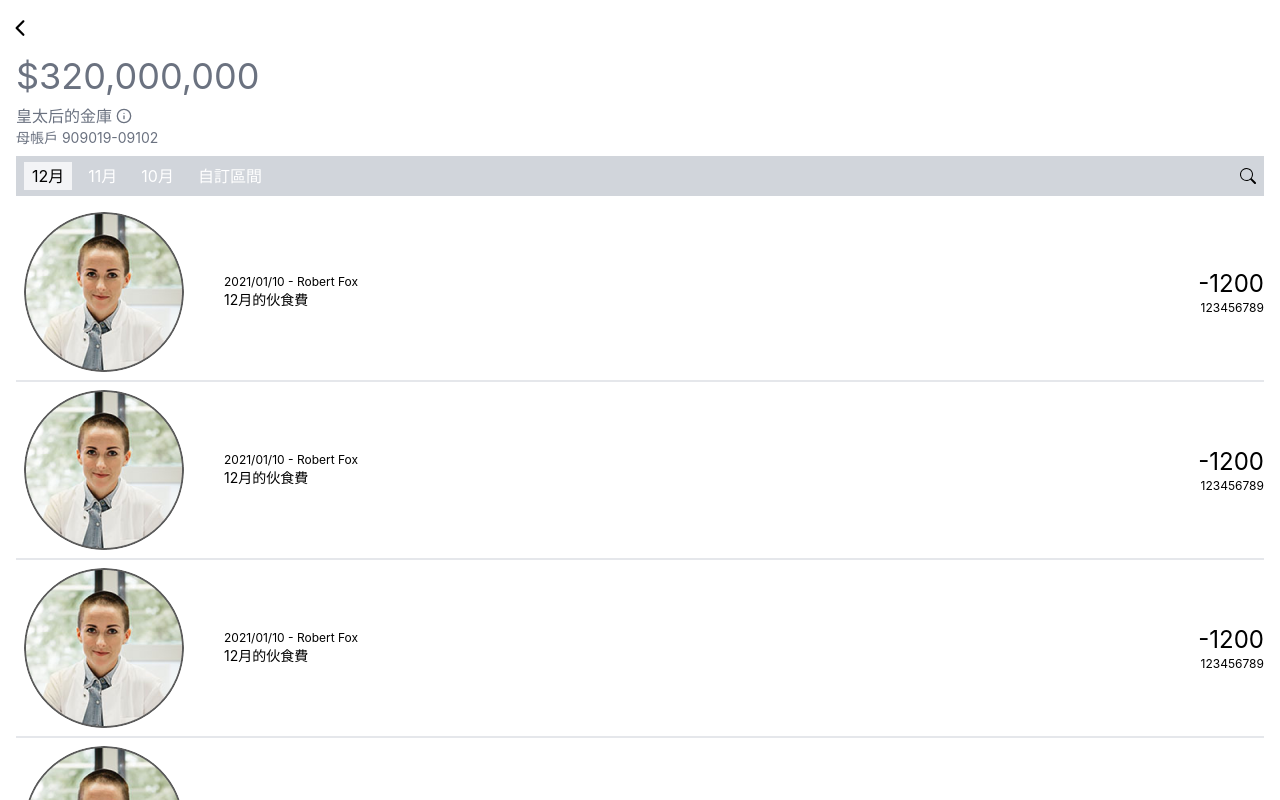
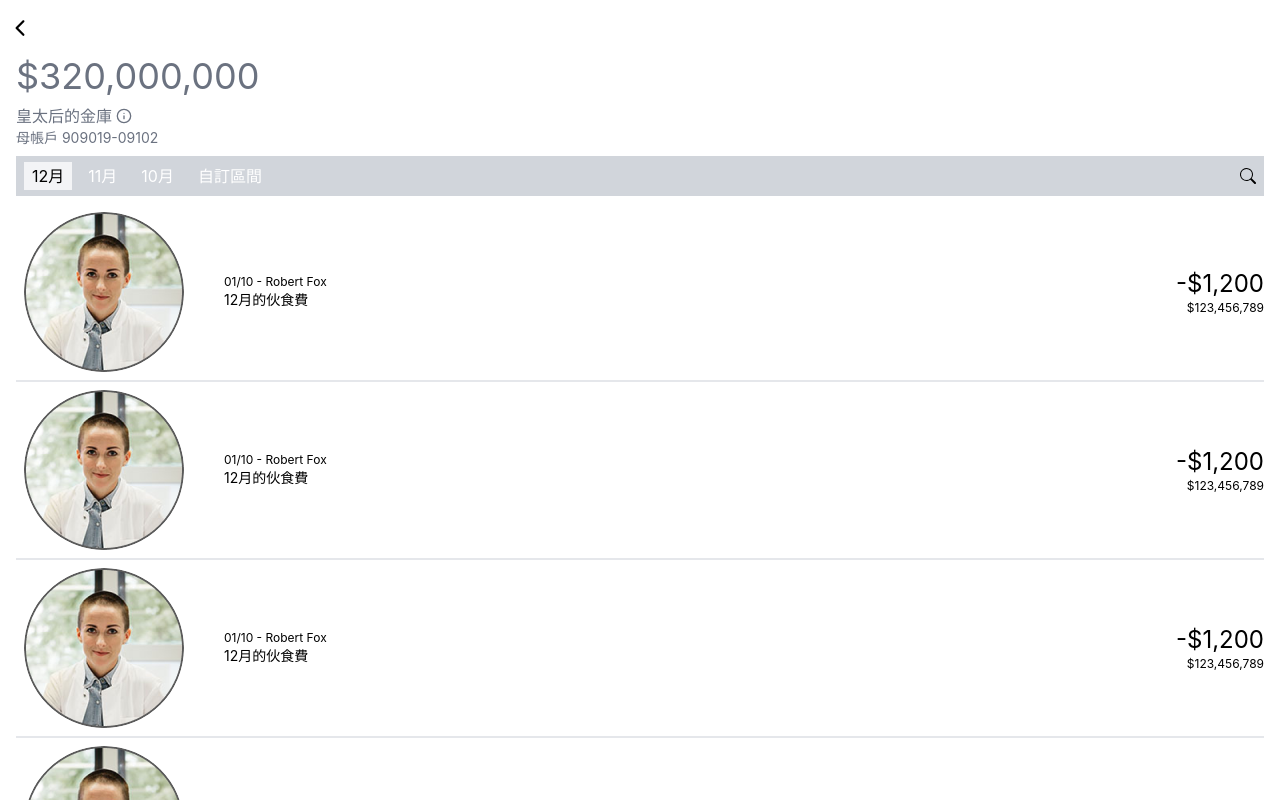
Before and after one commit to kayac-chang/React-Online-Banking, a React (Create React App) app: page /submain in a window 1280 px wide. Built offline with nearby package versions, Linux system fonts and the light colour scheme.

Commit message:
fix transaction mockdata

```diff
--- a/src/mocks/transactions.ts
+++ b/src/mocks/transactions.ts
@@ -9,118 +9,118 @@ const transactions: Transaction[] = [
     id: uuid(),
     name: "Robert Fox",
     img: Avatar_06,
-    date: dayjs().format("YYYY/MM/DD"),
+    date: dayjs().format("MM/DD"),
     description: "12月的伙食費",
-    amount: -1200,
-    balance: 123456789,
+    amount: "-$1,200",
+    balance: "$123,456,789",
   },
   {
     id: uuid(),
     name: "Robert Fox",
     img: Avatar_06,
-    date: dayjs().format("YYYY/MM/DD"),
+    date: dayjs().format("MM/DD"),
     description: "12月的伙食費",
-    amount: -1200,
-    balance: 123456789,
+    amount: "-$1,200",
+    balance: "$123,456,789",
   },
   {
     id: uuid(),
     name: "Robert Fox",
     img: Avatar_06,
-    date: dayjs().format("YYYY/MM/DD"),
+    date: dayjs().format("MM/DD"),
     description: "12月的伙食費",
-    amount: -1200,
-    balance: 123456789,
+    amount: "-$1,200",
+    balance: "$123,456,789",
   },
   {
     id: uuid(),
     name: "Robert Fox",
     img: Avatar_06,
-    date: dayjs().format("YYYY/MM/DD"),
+    date: dayjs().format("MM/DD"),
     description: "12月的伙食費",
-    amount: -1200,
-    balance: 123456789,
+    amount: "-$1,200",
+    balance: "$123,456,789",
   },
   {
     id: uuid(),
     name: "Robert Fox",
     img: Avatar_06,
-    date: dayjs().format("YYYY/MM/DD"),
+    date: dayjs().format("MM/DD"),
     description: "12月的伙食費",
-    amount: -1200,
-    balance: 123456789,
+    amount: "-$1,200",
+    balance: "$123,456,789",
   },
   {
     id: uuid(),
     name: "Robert Fox",
     img: Avatar_06,
-    date: dayjs().format("YYYY/MM/DD"),
+    date: dayjs().format("MM/DD"),
     description: "12月的伙食費",
-    amount: -1200,
-    balance: 123456789,
+    amount: "-$1,200",
+    balance: "$123,456,789",
   },
   {
     id: uuid(),
     name: "Robert Fox",
     img: Avatar_06,
-    date: dayjs().format("YYYY/MM/DD"),
+    date: dayjs().format("MM/DD"),
     description: "12月的伙食費",
-    amount: -1200,
-    balance: 123456789,
+    amount: "-$1,200",
+    balance: "$123,456,789",
   },
   {
     id: uuid(),
     name: "Robert Fox",
     img: Avatar_06,
-    date: dayjs().format("YYYY/MM/DD"),
+    date: dayjs().format("MM/DD"),
     description: "12月的伙食費",
-    amount: -1200,
-    balance: 123456789,
+    amount: "-$1,200",
+    balance: "$123,456,789",
   },
   {
     id: uuid(),
     name: "Robert Fox",
     img: Avatar_06,
-    date: dayjs().format("YYYY/MM/DD"),
+    date: dayjs().format("MM/DD"),
     description: "12月的伙食費",
-    amount: -1200,
-    balance: 123456789,
+    amount: "-$1,200",
+    balance: "$123,456,789",
   },
   {
     id: uuid(),
     name: "Robert Fox",
     img: Avatar_06,
-    date: dayjs().format("YYYY/MM/DD"),
+    date: dayjs().format("MM/DD"),
     description: "12月的伙食費",
-    amount: -1200,
-    balance: 123456789,
+    amount: "-$1,200",
+    balance: "$123,456,789",
   },
   {
     id: uuid(),
     name: "Robert Fox",
     img: Avatar_06,
-    date: dayjs().format("YYYY/MM/DD"),
+    date: dayjs().format("MM/DD"),
     description: "12月的伙食費",
-    amount: -1200,
-    balance: 123456789,
+    amount: "-$1,200",
+    balance: "$123,456,789",
   },
   {
     id: uuid(),
     name: "Robert Fox",
     img: Avatar_06,
-    date: dayjs().format("YYYY/MM/DD"),
+    date: dayjs().format("MM/DD"),
     description: "12月的伙食費",
-    amount: -1200,
-    balance: 123456789,
+    amount: "-$1,200",
+    balance: "$123,456,789",
   },
   {
     id: uuid(),
     name: "Robert Fox",
     img: Avatar_06,
-    date: dayjs().format("YYYY/MM/DD"),
+    date: dayjs().format("MM/DD"),
     description: "12月的伙食費",
-    amount: -1200,
-    balance: 123456789,
+    amount: "-$1,200",
+    balance: "$123,456,789",
   },
 ];
 
--- a/src/types.ts
+++ b/src/types.ts
@@ -10,6 +10,6 @@ export interface Transaction extends Avatar {
   img: string;
   date: string;
   description: string;
-  amount: number;
-  balance: number;
+  amount: string;
+  balance: string;
 }
```
